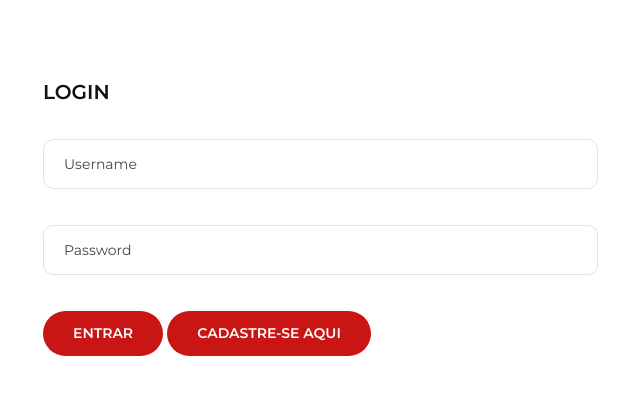
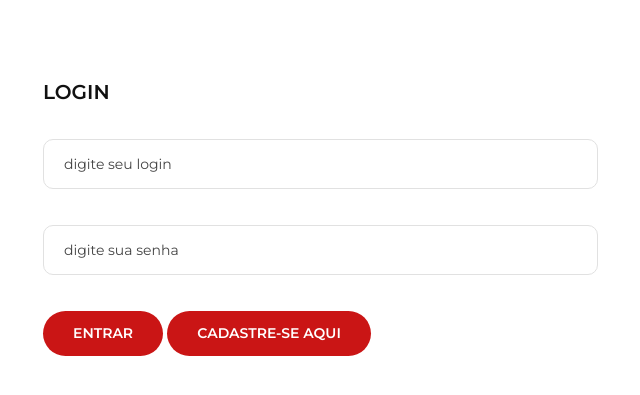
Before and after one commit to MoneMoraes/Trabalho_Estacio_Dev, a PHP site: page /login.php in a window 1280 px wide. Shown: the part 56-451 px from the top of the page, without its empty margins (27-667 px from the left). Run offline with PHP 8.4, Linux system fonts and the light colour scheme; some libraries are stand-ins or nearby versions.

Commit message:
atualização no cadastro e no login.php

```diff
--- a/cadastro.php
+++ b/cadastro.php
@@ -86,7 +86,7 @@ include 'header.php';
                                     <input type="password" class="form-control" name="senha" id="s" placeholder="Senha">
                                 </div>
                                 </div>
-                                <button type="submit" name="salvar_produto" class="site-btn">Cadatrar</button>
+                                <button type="submit" name="salvar_produto" class="site-btn">Cadastrar</button>
                             </form>
                         </div>
                     </div>
--- a/login.php
+++ b/login.php
@@ -34,12 +34,11 @@
                         <div class="contact__form">
                             <h5>Login</h5>
                             <form action="processar.php" method="post">
-
                                 <div class="form-group">
-                                <input type="text" name="username" id="userName" placeholder="Username">
+                                <input type="text" name="username" id="userName" placeholder="digite seu login">
                                 </div>
                                 <div class="form-group">
-                                <input type="password" name="password" id="pwd" placeholder="Password">
+                                <input type="password" name="password" id="pwd" placeholder="digite sua senha">
                                 </div>
                                 </div>
                                 <button type="submit" class="site-btn">Entrar</button>
```
